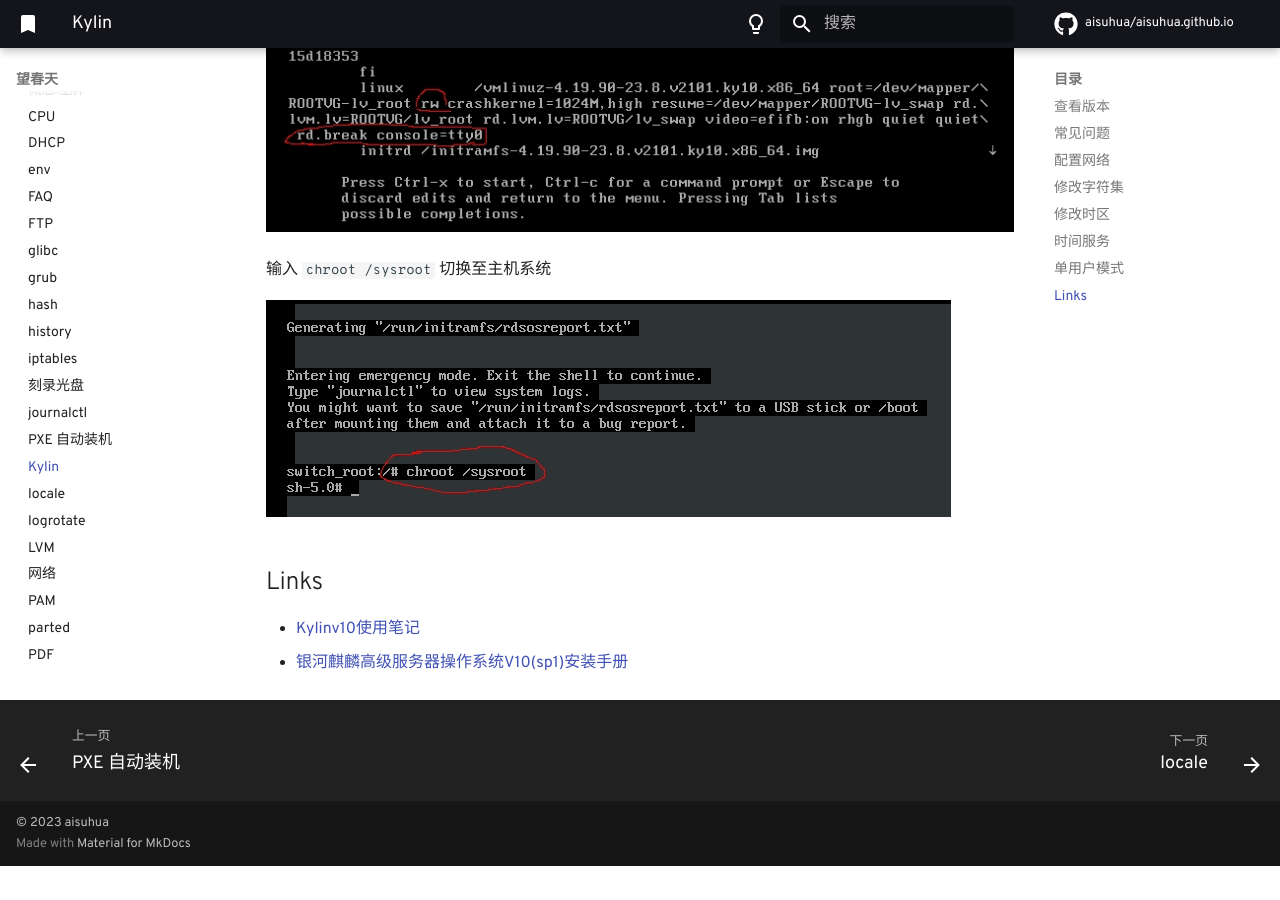
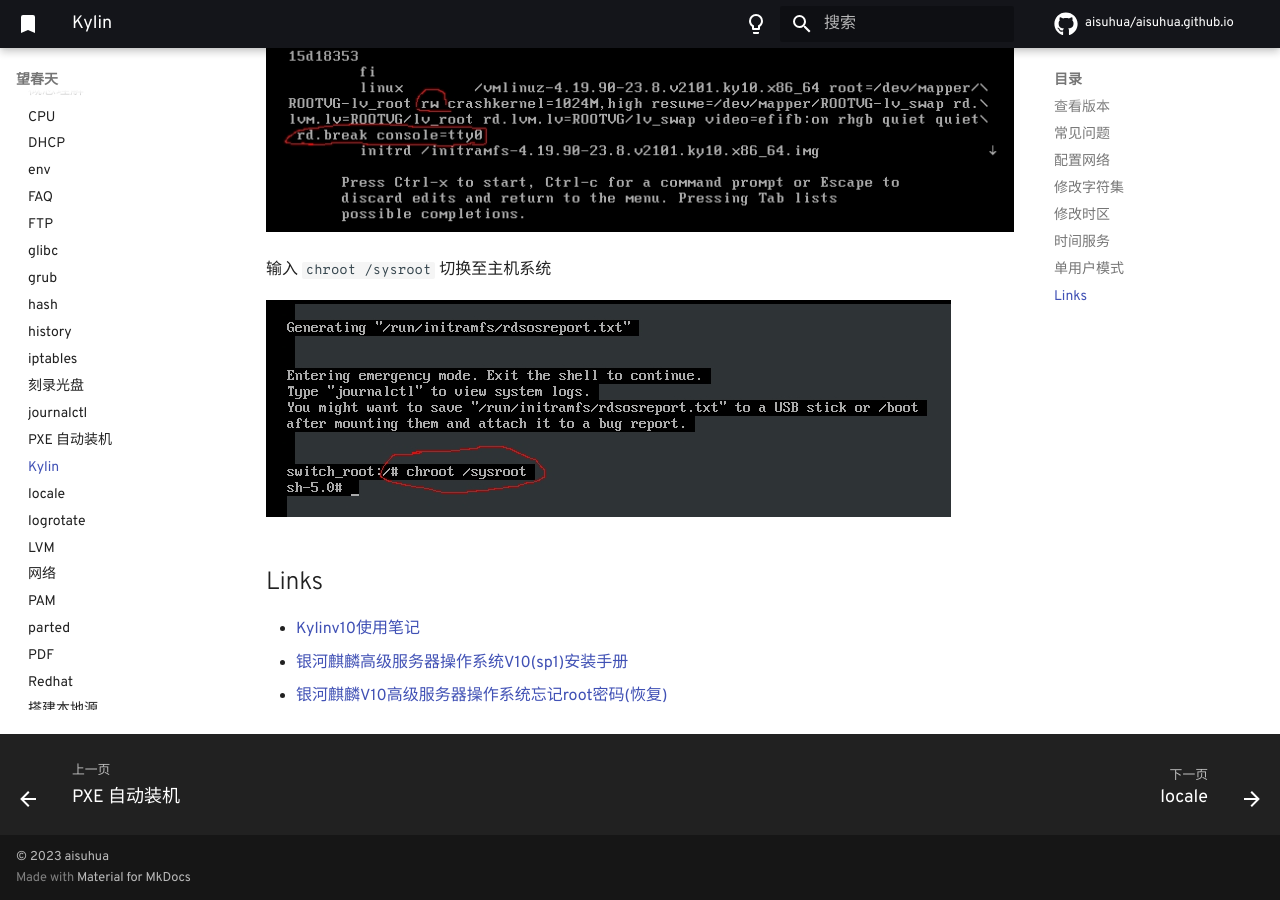
Before and after one commit to aisuhua/aisuhua.github.io, an MkDocs documentation site: the page built from docs/linux/kylin.md, in a window 1280 px wide and 900 px high, scrolled down 2853 px. Built offline with MkDocs 1.6.1 and Material for MkDocs 9.7.7, drawn with Linux system fonts in a browser that asks for light colours; comment, search, counter and statistics services are not loaded; before the commit the page ends 3719 px from its top, so only the background shows below that.

Commit message:
REAEMD.md

```diff
--- a/docs/linux/kylin.md
+++ b/docs/linux/kylin.md
@@ -138,3 +138,4 @@
 
 - [Kylinv10使用笔记](https://www.cnblogs.com/Leonardo-li/category/2250745.html)
 - [银河麒麟高级服务器操作系统V10(sp1)安装手册](https://www.kancloud.cn/desktop/lv200/2659715)
+- [银河麒麟V10高级服务器操作系统忘记root密码(恢复)](https://199604.com/2636)
```
